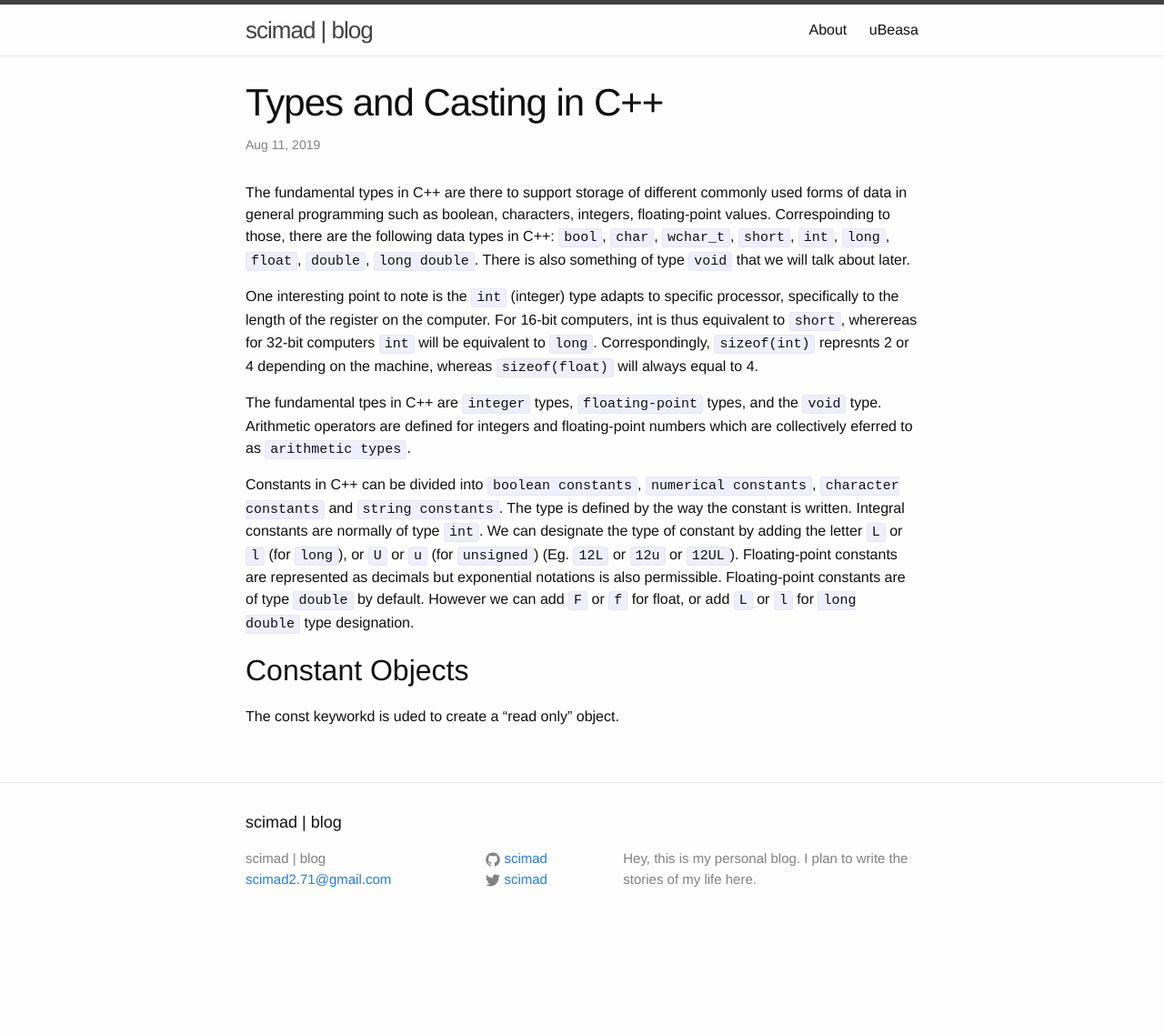
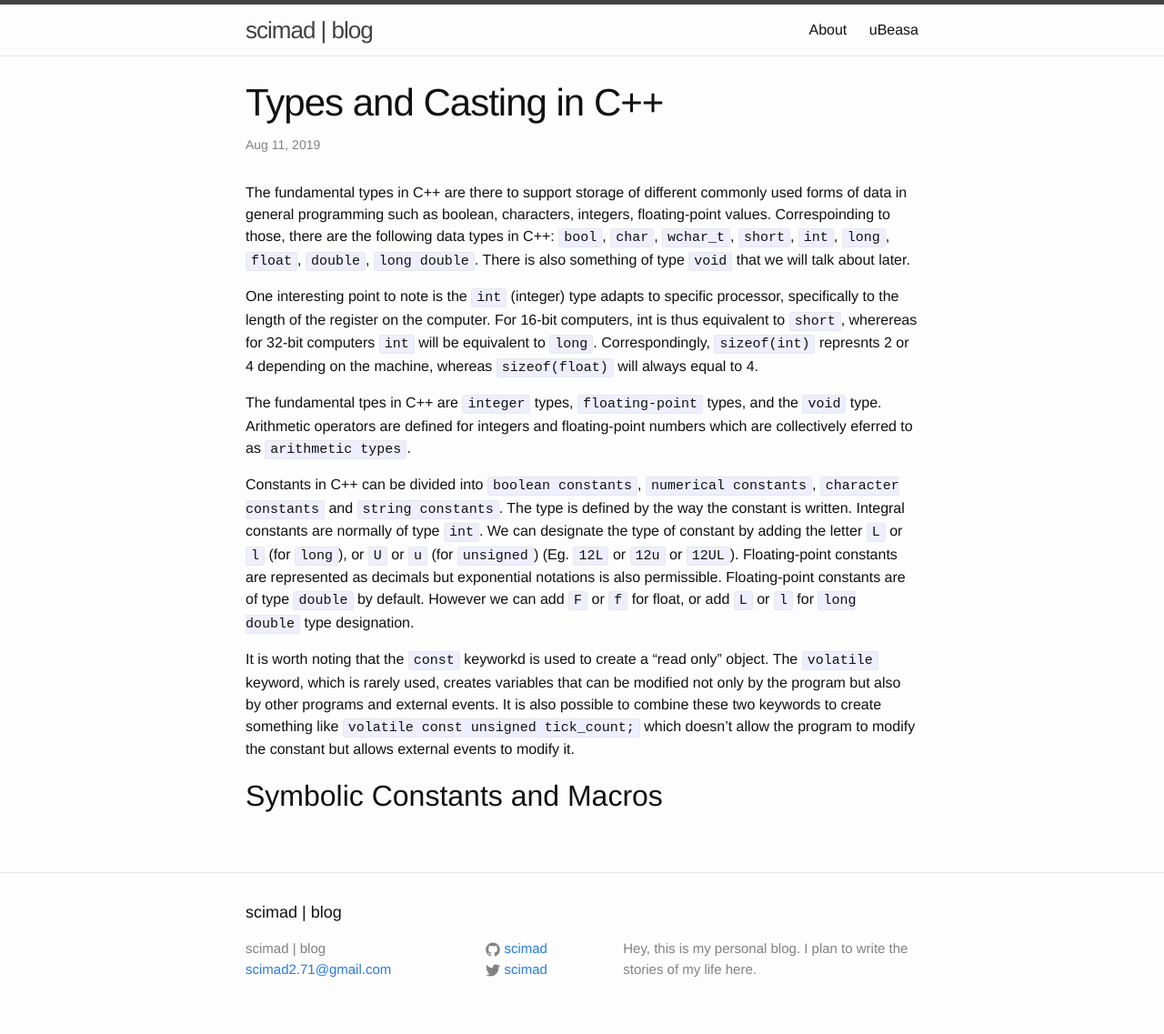
Before and after one commit to scimad/scimad.github.io, a Jekyll site: the page built from _posts/2019-08-12-types-and-casting-in-c-plus-plus.markdown, in a window 1280 px wide. Shown: the whole page at 91% size. Built offline with Jekyll 4.4.1, drawn with Linux system fonts in a browser that asks for light colours; before the commit the page ends 1038 px from its top, so only the background shows below that.

Commit message:
Add few things about constants | ToDo: Add more about symbolic constant and of course about casting

```diff
--- a/_posts/2019-08-12-types-and-casting-in-c-plus-plus.markdown
+++ b/_posts/2019-08-12-types-and-casting-in-c-plus-plus.markdown
@@ -12,5 +12,6 @@ The fundamental tpes in C++ are `integer` types, `floating-point` types, and the
 
 Constants in C++ can be divided into `boolean constants`, `numerical constants`, `character constants` and `string constants`. The type is defined by the way the constant is written. Integral constants are normally of type `int`. We can designate the type of constant by adding the letter `L` or `l` (for `long`), or `U` or `u` (for `unsigned`) (Eg. `12L` or `12u` or `12UL`). Floating-point constants are represented as decimals but exponential notations is also permissible. Floating-point constants are of type `double` by default. However we can add `F` or `f` for float, or add `L` or `l` for `long double` type designation.
 
-## Constant Objects
-The const keyworkd is uded to create a "read only" object.
+It is worth noting that the `const` keyworkd is used to create a "read only" object. The `volatile` keyword, which is rarely used, creates variables that can be modified not only by the program but also by other programs and external events. It is also possible to combine these two keywords to create something like `volatile const unsigned tick_count;` which doesn't allow the program to modify the constant but allows external events to modify it.
+
+## Symbolic Constants and Macros
```
